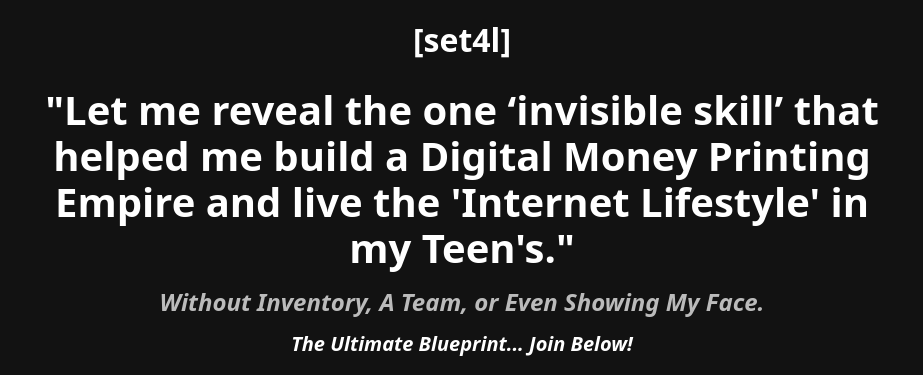
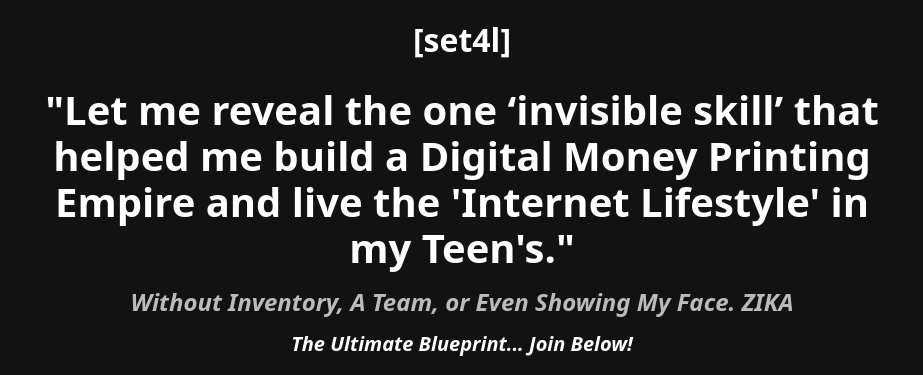
Before and after one commit to rudywtww/set4l, a plain HTML site: page index.htm in a window 1280 px wide. Shown: the top 375 px of the page, without its empty margins (178-1101 px from the left). Drawn offline with Linux system fonts and the light colour scheme.

Commit message:
Update index.htm

```diff
--- a/index.htm
+++ b/index.htm
@@ -178,7 +178,7 @@
       </h1>
 
       <div class="h2a muted">
-        <i><b>Without Inventory, A Team, or Even Showing My Face.</b></i>
+        <i><b>Without Inventory, A Team, or Even Showing My Face. ZIKA</b></i>
       </div>
 
       <div class="h2b">
```
